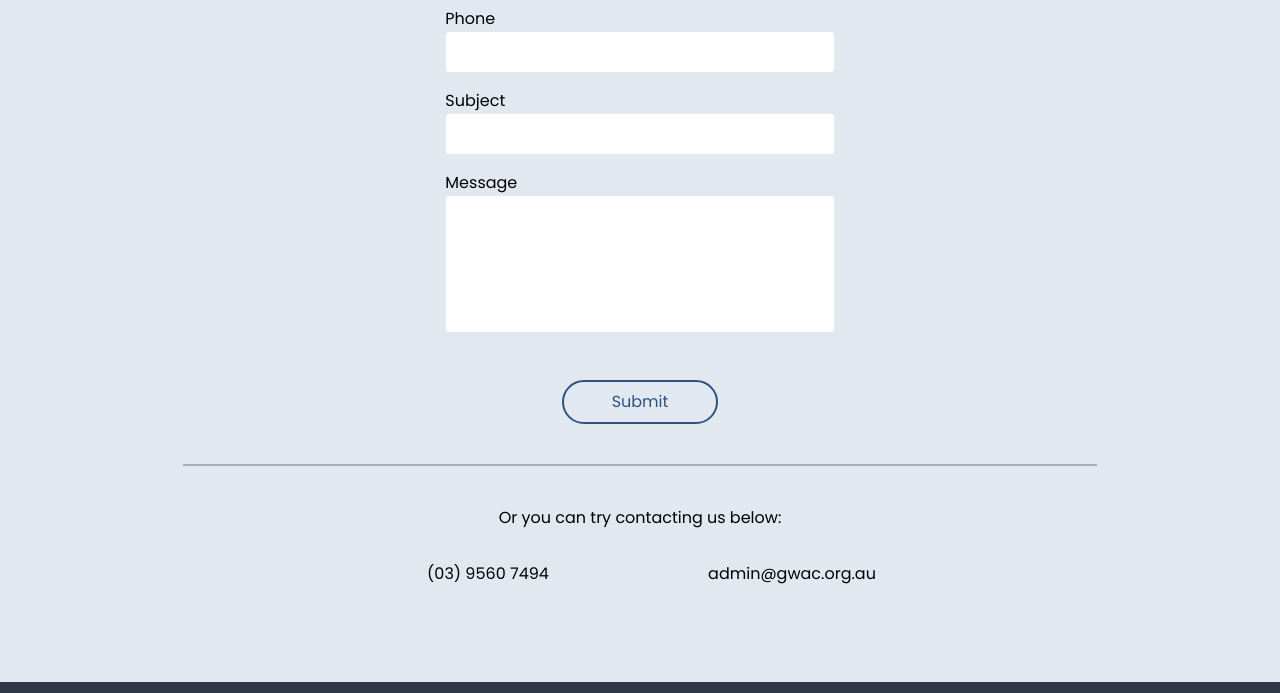
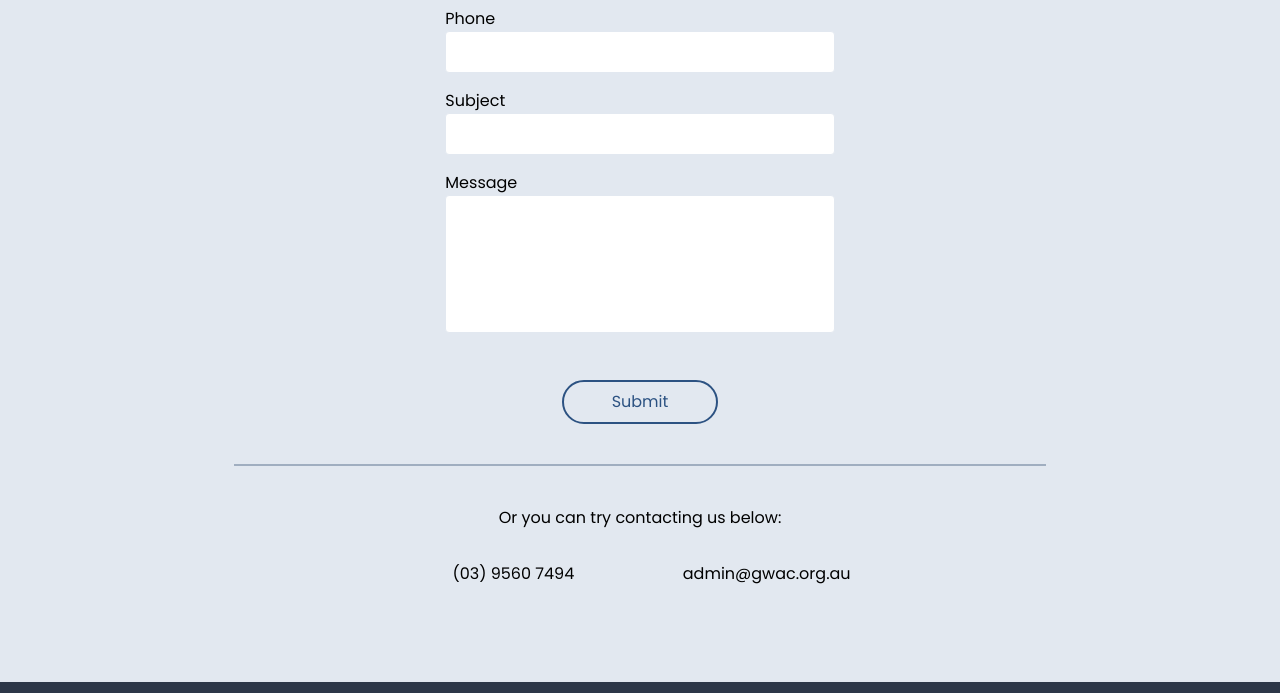
Before and after one commit to GwacCode/static-website-prototype, a website: page index.html in a window 1280 px wide. Shown: the part 4642-5335 px from the top of the page. Drawn offline with nearby package versions, Linux system fonts and the light colour scheme.

Commit message:
fix contact us

```diff
--- a/index.html
+++ b/index.html
@@ -453,13 +453,13 @@
           </div>
         </form>
 
-        <hr class="w-9/12 my-10 border border-gray-500" />
+        <hr class="w-8/12 my-10 border border-gray-500" />
 
-        <div class="h-20 w-6/12 flex flex-col justify-between items-center">
+        <div class="w-9/12 xl:w-5/12 flex flex-col justify-between items-center text-center">
           <p>Or you can try contacting us below:</p>
-          <div class="w-full flex flex-wrap justify-around text-center">
-            <span class="w-6/12">(03) 9560 7494</span>
-            <span class="w-6/12">admin@gwac.org.au</span>
+          <div class="w-full flex flex-wrap justify-around">
+            <span class="w-full md:w-6/12 mt-8">(03) 9560 7494</span>
+            <span class="w-full md:w-6/12 mt-8">admin@gwac.org.au</span>
           </div>
         </div>
       </section>
```
Also changed, not shown: css/main.min.css.
